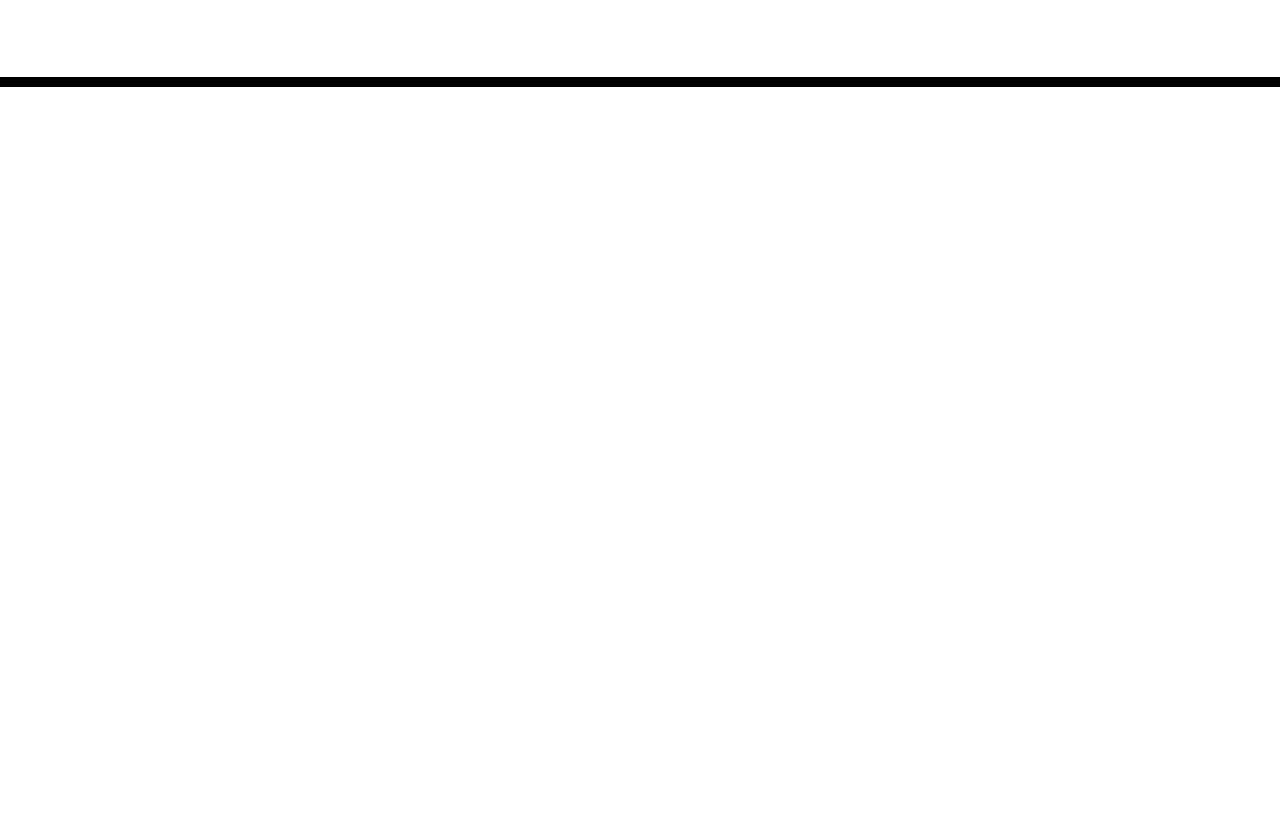
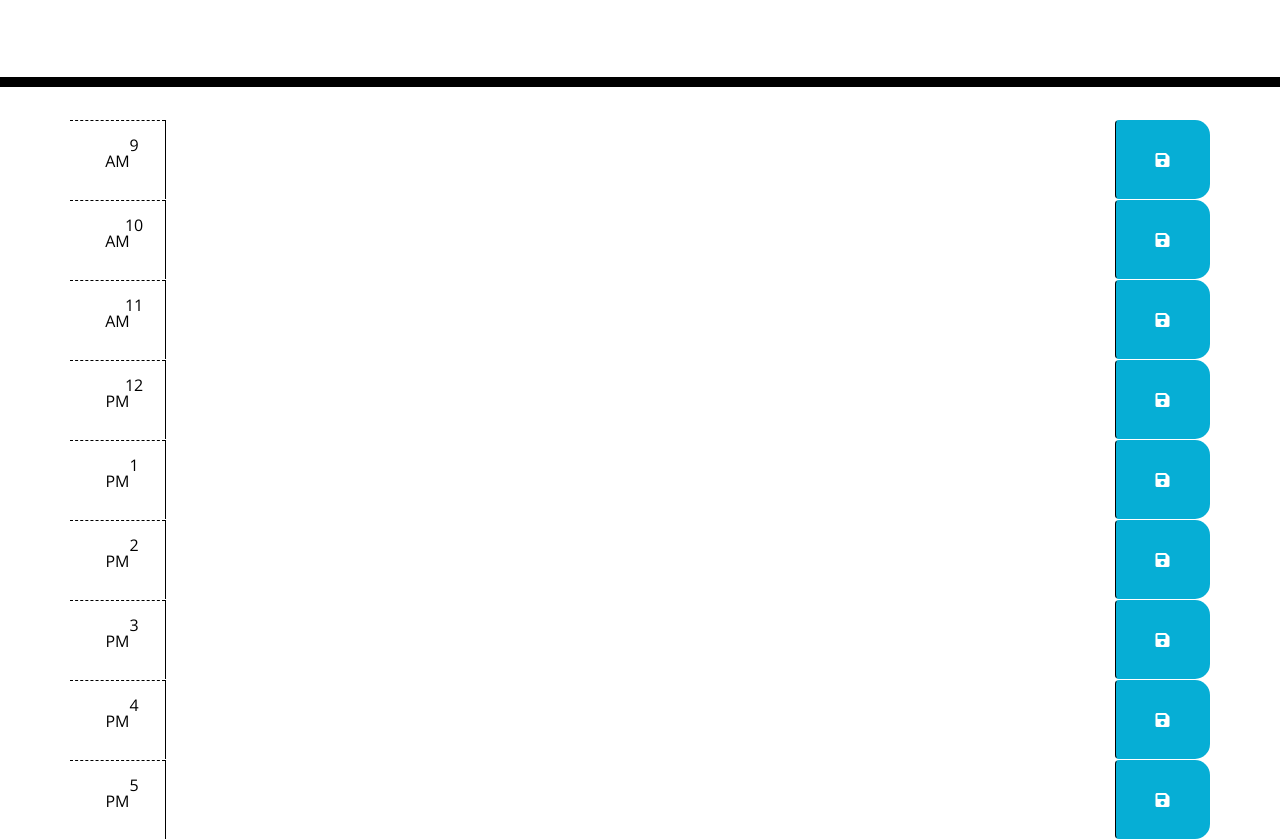
Before and after one commit to jjgarcia1993/Work-Day-Scheduler, a plain HTML site: page index.html in a window 1280 px wide. Shown: the part 181-1020 px from the top of the page. Before the commit the page ends 800 px from the top, so only its background shows below. Drawn offline with nearby package versions, Linux system fonts and the light colour scheme; files that its build step writes are made by us from their sources.

Commit message:
added hours of the day to calendar

```diff
--- a/index.html
+++ b/index.html
@@ -20,7 +20,90 @@
     <p id="currentDay" class="lead"></p>
   </header>
   <div class="container">
+
     <!-- Timeblocks go here -->
+
+    <div id="hour9" class="row time-block">
+      <div class="col-md-1 hour">
+        9 AM
+      </div>
+      <textarea class="col-md-10 description">
+      </textarea>
+      <button class="btn saveBtn col-md-1"><i class="fas fa-save"></i></button>
+    </div>
+
+    <div id="hour10" class="row time-block">
+      <div class="col-md-1 hour">
+        10 AM
+      </div>
+      <textarea class="col-md-10 description">
+      </textarea>
+      <button class="btn saveBtn col-md-1"><i class="fas fa-save"></i></button>
+    </div>
+
+    <div id="hour11" class="row time-block">
+      <div class="col-md-1 hour">
+        11 AM
+      </div>
+      <textarea class="col-md-10 description">
+      </textarea>
+      <button class="btn saveBtn col-md-1"><i class="fas fa-save"></i></button>
+    </div>
+
+    <div id="hour12" class="row time-block">
+      <div class="col-md-1 hour">
+        12 PM
+      </div>
+      <textarea class="col-md-10 description">
+      </textarea>
+      <button class="btn saveBtn col-md-1"><i class="fas fa-save"></i></button>
+    </div>
+
+    <div id="hour1" class="row time-block">
+      <div class="col-md-1 hour">
+        1 PM
+      </div>
+      <textarea class="col-md-10 description">
+      </textarea>
+      <button class="btn saveBtn col-md-1"><i class="fas fa-save"></i></button>
+    </div>
+
+    <div id="hour2" class="row time-block">
+      <div class="col-md-1 hour">
+        2 PM
+      </div>
+      <textarea class="col-md-10 description">
+      </textarea>
+      <button class="btn saveBtn col-md-1"><i class="fas fa-save"></i></button>
+    </div>
+
+    <div id="hour3" class="row time-block">
+      <div class="col-md-1 hour">
+        3 PM
+      </div>
+      <textarea class="col-md-10 description">
+      </textarea>
+      <button class="btn saveBtn col-md-1"><i class="fas fa-save"></i></button>
+    </div>
+
+    <div id="hour4" class="row time-block">
+      <div class="col-md-1 hour">
+        4 PM
+      </div>
+      <textarea class="col-md-10 description">
+      </textarea>
+      <button class="btn saveBtn col-md-1"><i class="fas fa-save"></i></button>
+    </div>
+
+    <div id="hour5" class="row time-block">
+      <div class="col-md-1 hour">
+        5 PM
+      </div>
+      <textarea class="col-md-10 description">
+      </textarea>
+      <button class="btn saveBtn col-md-1"><i class="fas fa-save"></i></button>
+    </div>
+  </div>
   </div>
 
   <script src="https://code.jquery.com/jquery-3.4.1.min.js"></script>
```
